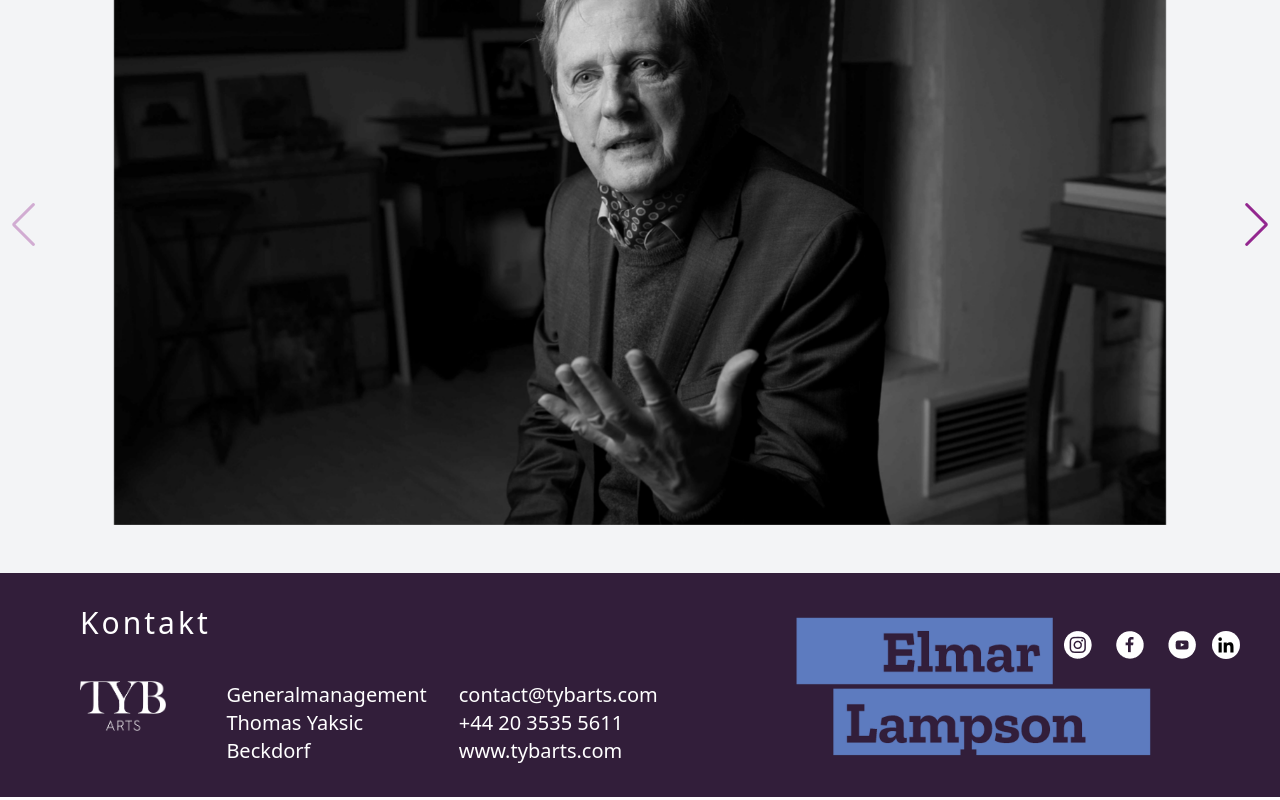
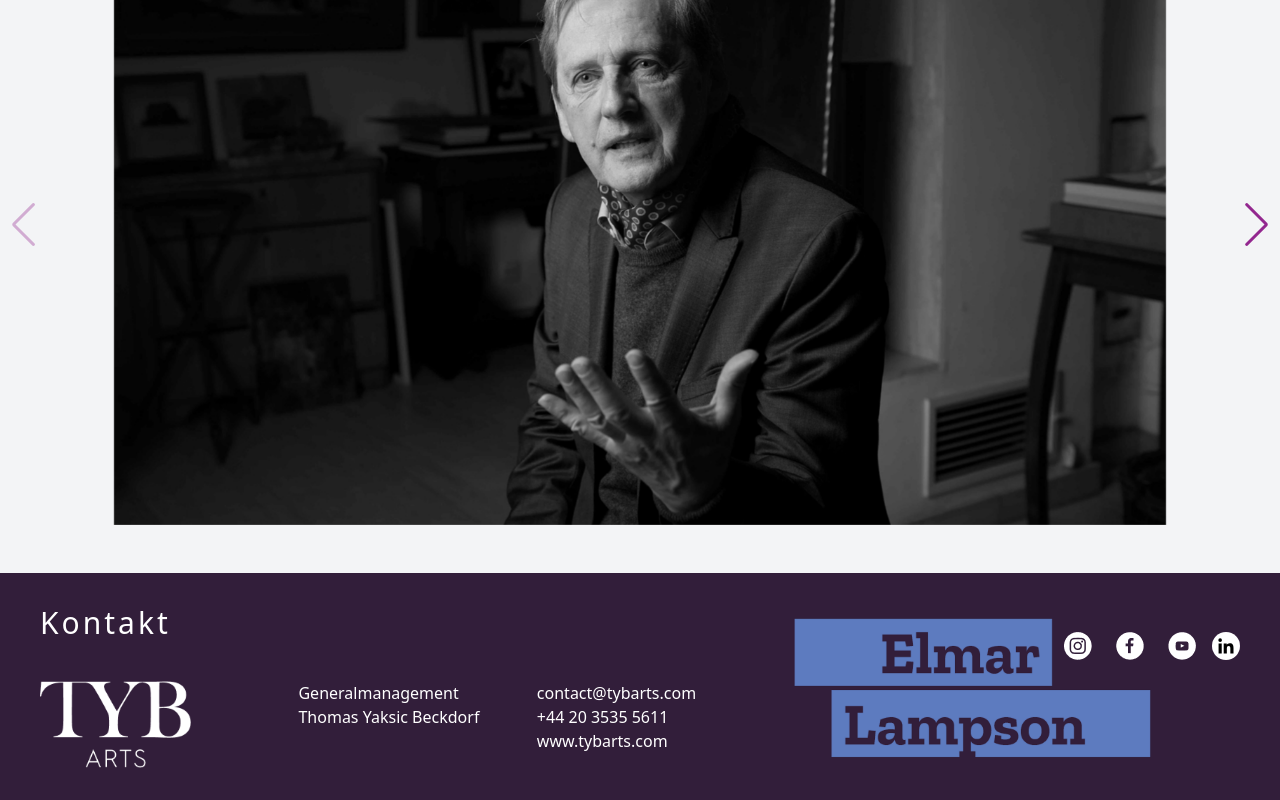
Before and after one commit to erikcba/elmar-lampson, a React (Vite) app: page / in a window 1280 px wide. Shown: the part 4155-4955 px from the top of the page. Built offline with nearby package versions, Linux system fonts and the light colour scheme.

Commit message:
cambiado de orden img carrusel

```diff
--- a/src/components/Carousel.jsx
+++ b/src/components/Carousel.jsx
@@ -29,7 +29,7 @@ function CarouselHome() {
                         <img
                             src={img}
                             alt={`Slide ${index + 1}`}
-                            className="object-contain w-full md:w-10/12 lg:w-11/12 mx-auto 2xl:h-full h-[600px]"
+                            className="object-contain w-full md:w-10/12 lg:w-11/12 mx-auto 2xl:h-full md:h-[600px] h-fit"
                         />
                     </SwiperSlide>
                 ))}
--- a/src/components/Footer.jsx
+++ b/src/components/Footer.jsx
@@ -12,22 +12,22 @@ const Footer = () => {
     return (
         <footer id='contact' className='bg-fuchsia-975 mt-auto sm:py-8 py-6 z-20 relative'>
             <div className='flex flex-row justify-between items-start container mx-auto' >
-                <div className=' flex flex-col sm:items-start items-center sm:gap-4 gap-8 px-10 xl:px-20 2xl:px-0 w-3/5'>
+                <div className=' flex flex-col sm:items-start items-center sm:gap-4 gap-8 px-10 xl:px-10 2xl:px-0 w-3/5'>
                     <h1 className='xl:text-3xl sm:text-2xl text-xl font-medium text-white mx-auto lg:mx-0 tracking-widest md:pb-6'>
                         {t('contact')}
                     </h1>
                     <div className='flex lg:flex-row flex-col w-full justify-between lg:items-start items-center lg:gap-8 gap-10'>
-                        <div className='flex items-center justify-start'>
+                        <div className='flex w-fit'>
                             <img className='sm:w-full md:w-3/4 w-2/3' src={tybLogo} alt="" />
                         </div>
                         <div className='sm:text-left text-center'>
-                            <p className='text-white text-xl'>{t('generalManagement')} </p>
-                            <p className='font-medium text-white text-xl'>Thomas Yaksic Beckdorf</p>
+                            <p className='text-white 2xl:text-xl text-md'>{t('generalManagement')} </p>
+                            <p className='font-medium text-white 2xl:text-xl text-md'>Thomas Yaksic Beckdorf</p>
                         </div>
                         <div className='sm:text-left text-center'>
-                            <a href="mailto:contact@tybarts.com" className='text-white text-xl'>contact@tybarts.com</a>
-                            <p className='text-white text-xl'>+44 20 3535 5611</p>
-                            <a href="https://www.tybarts.com" target="_blank" rel="noreferrer" className='text-white text-xl'>www.tybarts.com </a>
+                            <a href="mailto:contact@tybarts.com" className='text-white 2xl:text-xl text-md'>contact@tybarts.com</a>
+                            <p className='text-white 2xl:text-xl text-md'>+44 20 3535 5611</p>
+                            <a href="https://www.tybarts.com" target="_blank" rel="noreferrer" className='text-white 2xl:text-xl text-md'>www.tybarts.com </a>
 
                         </div>
                     </div>
--- a/src/components/icons/CloseWhite.jsx
+++ b/src/components/icons/CloseWhite.jsx
@@ -1,8 +1,10 @@
-import React from "react"
-const XIcon = (props) => (
-    <svg xmlns="http://www.w3.org/2000/svg" width={24} height={24} fill={"currentColor"} viewBox="0 0 24 24" {...props} >{/* Boxicons v3.0 https://boxicons.com | License  https://docs.boxicons.com/free */}
-        <path d="m7.76 14.83-2.83 2.83 1.41 1.41 2.83-2.83 2.12-2.12.71-.71.71.71 1.41 1.42 3.54 3.53 1.41-1.41-3.53-3.54-1.42-1.41-.71-.71 5.66-5.66-1.41-1.41L12 10.59 6.34 4.93 4.93 6.34 10.59 12l-.71.71z">
-        </path>
-    </svg>
-)
-export default XIcon;
+import React from 'react'
+import closeWhite from '../../assets/cerrarBlanco.png'
+
+const CloseWhite = ({className, onClick}) => {
+  return (
+    <img src={closeWhite} onClick={onClick} className={className} alt="" />
+  )
+}
+
+export default CloseWhite
--- a/src/pages/Home.jsx
+++ b/src/pages/Home.jsx
@@ -21,7 +21,7 @@ import { Trans, useTranslation } from 'react-i18next'
 import i18n from '../i18n'
 import video from '../assets/video.mp4'
 import PlayIcon from '../components/icons/PlayIcon'
-import XIcon from '../components/icons/CloseWhite'
+import CloseWhite from '../components/icons/CloseWhite'
 
 const Home = () => {
 
@@ -206,7 +206,7 @@ const Home = () => {
                 data-aos="fade-up"
                 src={imgMusic}
                 alt=""
-                className="z-30 cursor-pointer"
+                className="z-30 cursor-pointer "
                 onClick={startVideo}
               />
               <PlayIcon
@@ -218,19 +218,21 @@ const Home = () => {
           )}
 
           {isPlaying && (
-            <>
+            <div className='h-svh w-full bg-black/90 flex items-center justify-center z-30'>
+              <div className=' flex items-center justify-center 2xl:h-full lg:h-[80vh] h-full px-6 2xl:px-0'>
                 <video
                   ref={videoRef}
                   autoPlay
                   controls
-                className="z-20 w-full h-full object-cover relative"
+                  className="z-20 w-full h-fit lg:h-11/12 2xl:w-full 2xl:h-full object-fill 2xl:object-cover relative"
                   src={video}
                 />
-              <XIcon
+                <CloseWhite
                   onClick={closeVideo}
-                className="absolute top-0 right-0 w-24 h-24 z-50 text-white hover:scale-75 hover:rotate-180 duration-500 transition-all ease-in-out cursor-pointer"
+                  className={"absolute top-10 lg:right-20 xl:right-68 2xl:right-20 w-10 h-10 z-50 text-white hover:scale-75 hover:rotate-180 duration-500 transition-all ease-in-out cursor-pointer"}
                 />
-            </>
+              </div>
+            </div>
           )}
         </section>
         <section id='media' className='py-12 bg-gray-100 z-20 relative'>
```
Also changed, not shown: src/assets/cerrarBlanco.png (added). Lines whose indentation alone changed are shown as unchanged.
